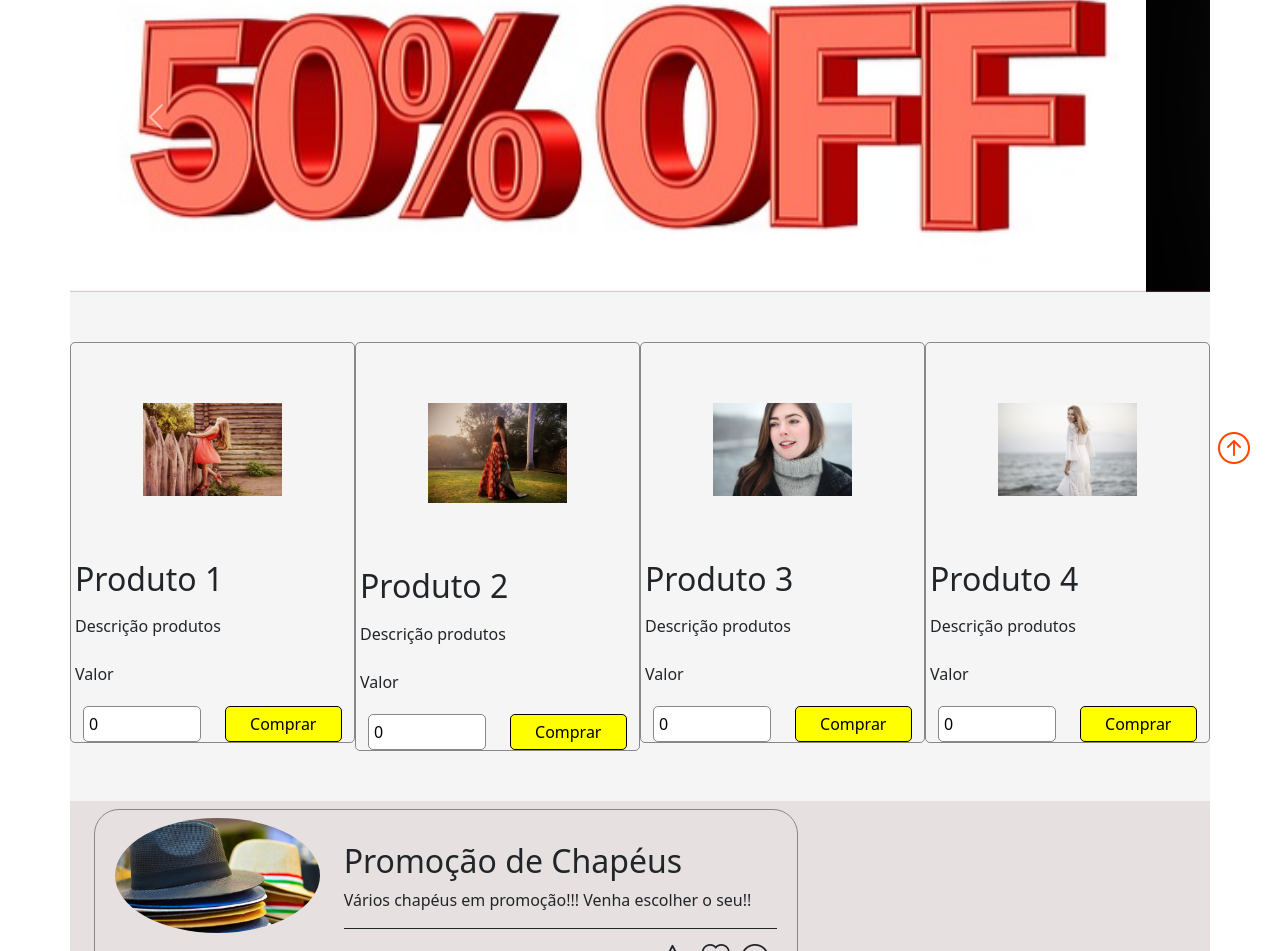
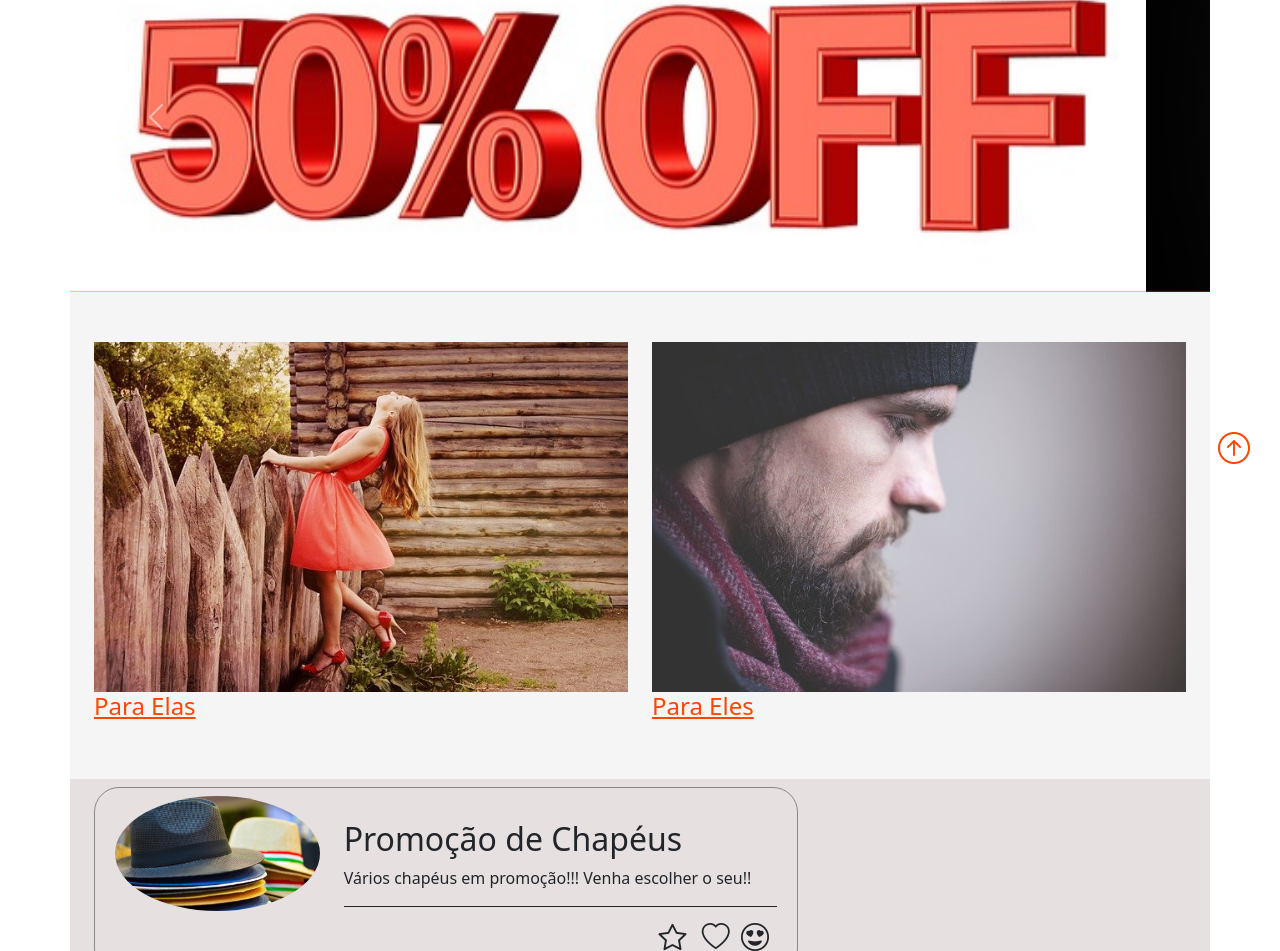
Before and after one commit to liteodoro/trabalho_web, a plain HTML site: page index.html in a window 1280 px wide. Shown: the part 298-1249 px from the top of the page. Drawn offline with nearby package versions, Linux system fonts and the light colour scheme.

Commit message:
ajuste produto

```diff
--- a/css/site.css
+++ b/css/site.css
@@ -170,7 +170,7 @@
         color: orangered;
     }
 
-    .imgBG1, .imgBG2, .imgBG3{
+    .imgBG1, .imgBG2, .imgBG3, .imgBG4, .imgBG5{
         background-size: cover;
         background-position: center;
         min-height: 350px;
@@ -182,6 +182,10 @@
 
     .imgBG3 { background-image: url(../imagens/acessorios.jpg);}
 
+    .imgBG4 { background-image: url(../imagens/girl-1.jpg);}
+
+    .imgBG5 { background-image: url(../imagens/hom-fig1.jpg);}
+
 
 
     @media screen and (max-width:760px){
--- a/index.html
+++ b/index.html
@@ -141,7 +141,7 @@
                      <!--começo dos produtos-->
 
                <section id="demostracao" class="container bg-whitesmoke">
-                <div class="row">
+                <!--div class="row">
                     <div class="col-md-3 col-12">
                       <div class="row produtos">
                           <div>
@@ -236,7 +236,33 @@
                         </div>
                     </div>
                 </div>
+              </div>-->
+
+              <!--teste para melhorar a aréa-->
+              <div class="container">
+                <div class="row">
+                  <div class="col-md-6 col-12">
+                    <div class="imgBG4">
+                    </div>
+                    <div class="">
+                      <a href="mulher.html" target="_blank">
+                        <H4>Para Elas</h4>
+                    </a>
+
+                    </div>
+                  </div>
+                  <div class="col-md-6 col-12">
+                    <div class="imgBG5">
+                    </div>
+                    <div class="">
+                      <a href="homen.html" target="_blank">
+                        <H4>Para Eles</h4>
+                    </a>
+                    </div>
+                  </div>
+                </div>
               </div>
+
             </section>
 
                     <!--começa a propaganda 2>-->
```
Also changed, not shown: mulher.html (+5 -1 lines).
